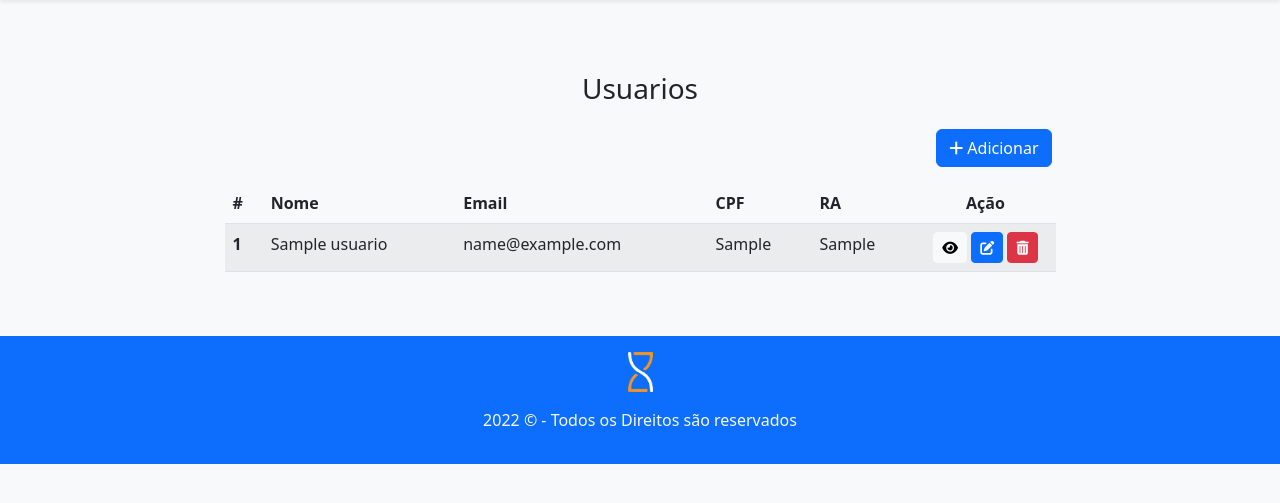
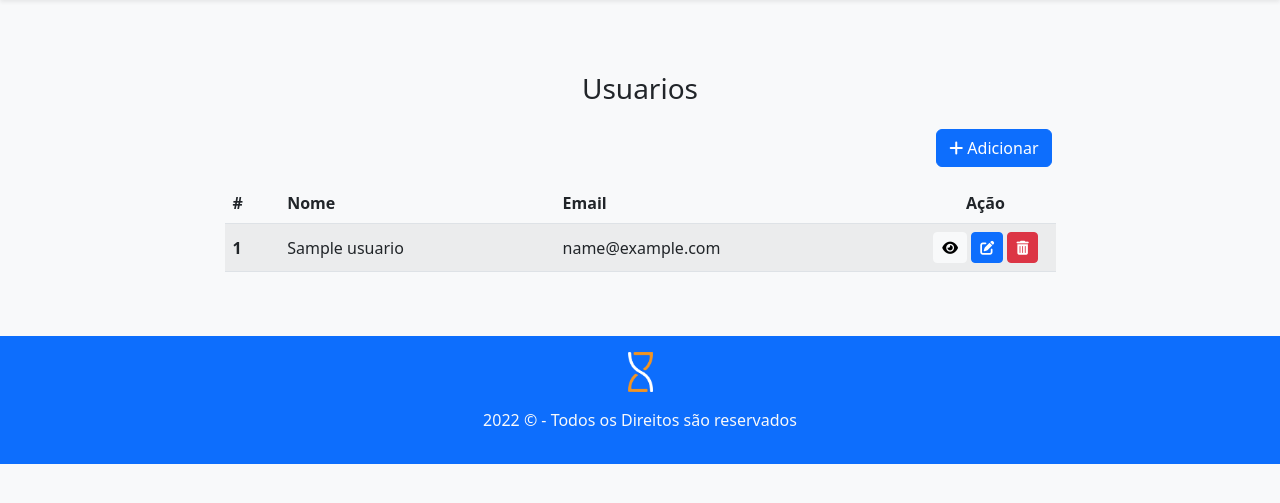
Before and after one commit to VictorSmaniotto/crn, a PHP site: page /admin/usuarios/index.php in a window 1280 px wide. Shown: the part 74-577 px from the top of the page. Run offline with PHP 8.4, Linux system fonts and the light colour scheme; tables that the repository leaves empty or names only in its code hold one stand-in row (values such as "Sample post"); some libraries are stand-ins or nearby versions.

Commit message:
alterações no cadastro e alteração das entradas

```diff
--- a/admin/usuarios/index.php
+++ b/admin/usuarios/index.php
@@ -33,20 +33,18 @@ include_once CABECALHO;
                             <th scope="col">#</th>
                             <th scope="col">Nome</th>
                             <th scope="col">Email</th>
-                            <th scope="col">CPF</th>
-                            <th scope="col">RA</th>
+
                             <th scope="col" width="140" class="text-center">Ação</th>
                         </tr>
                     </thead>
                     <tbody>
                         <!-- Linha do Registro -->
                         <?php foreach($usuarios as $user) : ?>
-                        <tr>
+                        <tr class="align-middle">
                             <th scope="row"><?= $user['id']?></th>
                             <td><?= $user['nome']?></td>
                             <td><?=$user['email']?> </td>
-                            <td><?=$user['cpf']?></td>
-                            <td><?=$user['ra_aluno']?> </td>
+
                             <td class="text-center">
                                 <a class="btn btn-sm btn-light" href="/admin/usuarios/visualizar?id=<?=$user['id']?>">
                                     <i class="fas fa-eye"></i>
--- a/database/Conexao.php
+++ b/database/Conexao.php
@@ -11,7 +11,7 @@ function conexao()
     $host = "localhost";
     $banco = "chronos";
     $usuario = "root";
-    $senha = "";
+    $senha = "senac2023";
 
     try {
 
--- a/includes/cabecalho.php
+++ b/includes/cabecalho.php
@@ -11,7 +11,7 @@
   </head>
   <body class="bg-light">
     <header class="container-fluid shadow-sm">
-        <nav class="navbar navbar-expand-lg">
+        <nav class="navbar navbar-expand-sm ">
             <div class="container-fluid">
                 <a href="index.php" class="navbar-brand">
                     <img src="/assets/img/logoChronos.png" class="d-inline-block mt-2"  width="160" alt="Logo Chronos">
--- a/models/Usuarios.php
+++ b/models/Usuarios.php
@@ -37,8 +37,8 @@ function buscarUsuario($id){
 
 function cadastrarUsuario($usuario){
     $db = conexao();
-    $sql = "INSERT INTO usuarios (id, nome, email, senha, cpf, ra_aluno, data_nascimento, data_cadastro, tipo_usuario, situacao)
-                        VALUES(null,:nome, :email, :senha, :cpf, :ra_aluno, :data_nascimento, curdate(), :tipo_usuario, :situacao)";
+    $sql = "INSERT INTO usuarios (id, nome, email, senha, cpf, ra_aluno, data_nascimento, tipo_usuario, situacao)
+                        VALUES(null,:nome, :email, :senha, :cpf, :ra_aluno, :data_nascimento, :tipo_usuario, :situacao)";
 
     // $current_date = date("Y-m-d");
 
@@ -50,8 +50,8 @@ function cadastrarUsuario($usuario){
         $stmt->bindParam(':cpf', $usuario['cpf'], PDO::PARAM_STR);
         $stmt->bindParam(':ra_aluno', $usuario['ra_aluno'], PDO::PARAM_STR);
         $stmt->bindParam(':data_nascimento', $usuario['data_nascimento'], PDO::PARAM_STR);
-        $stmt->bindParam(':tipo_usuario', $usuario['tipo_usuario'], PDO::PARAM_STR);
-        $stmt->bindParam(':situacao', $usuario['situacao'], PDO::PARAM_STR);
+        $stmt->bindParam(':tipo_usuario', $usuario['tipo_usuario'], PDO::PARAM_INT);
+        $stmt->bindParam(':situacao', $usuario['situacao'], PDO::PARAM_INT);
         $stmt->execute();
 
         return true;
```
